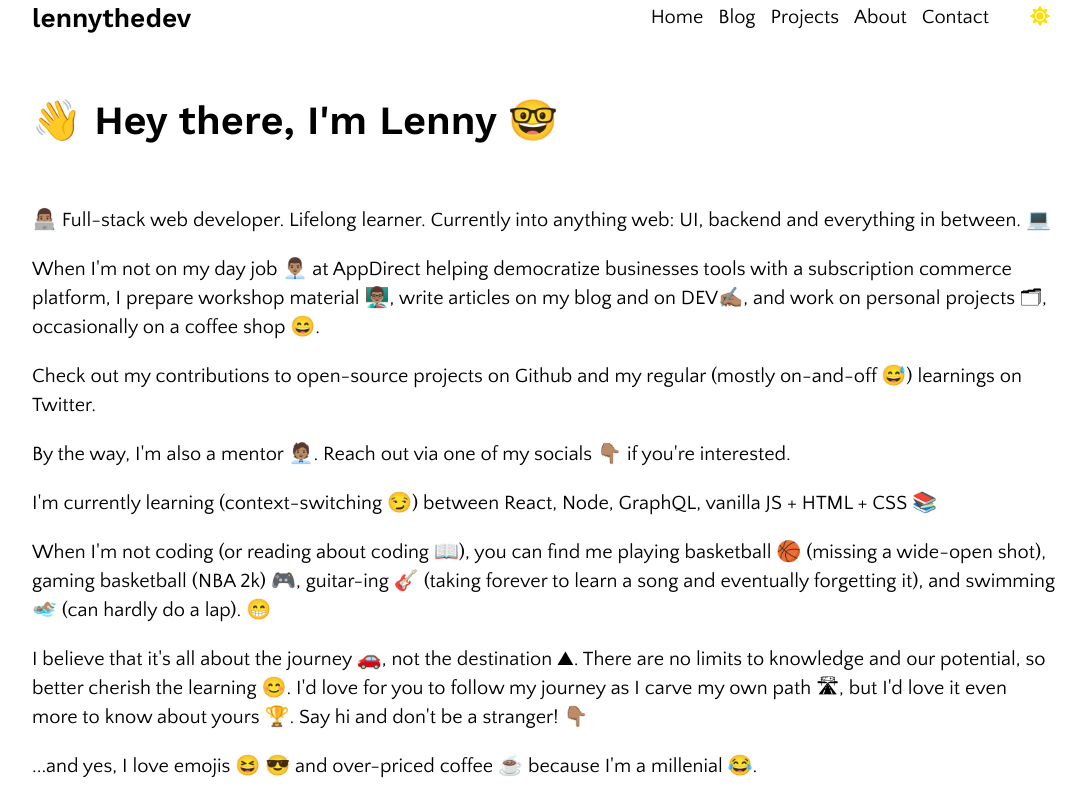
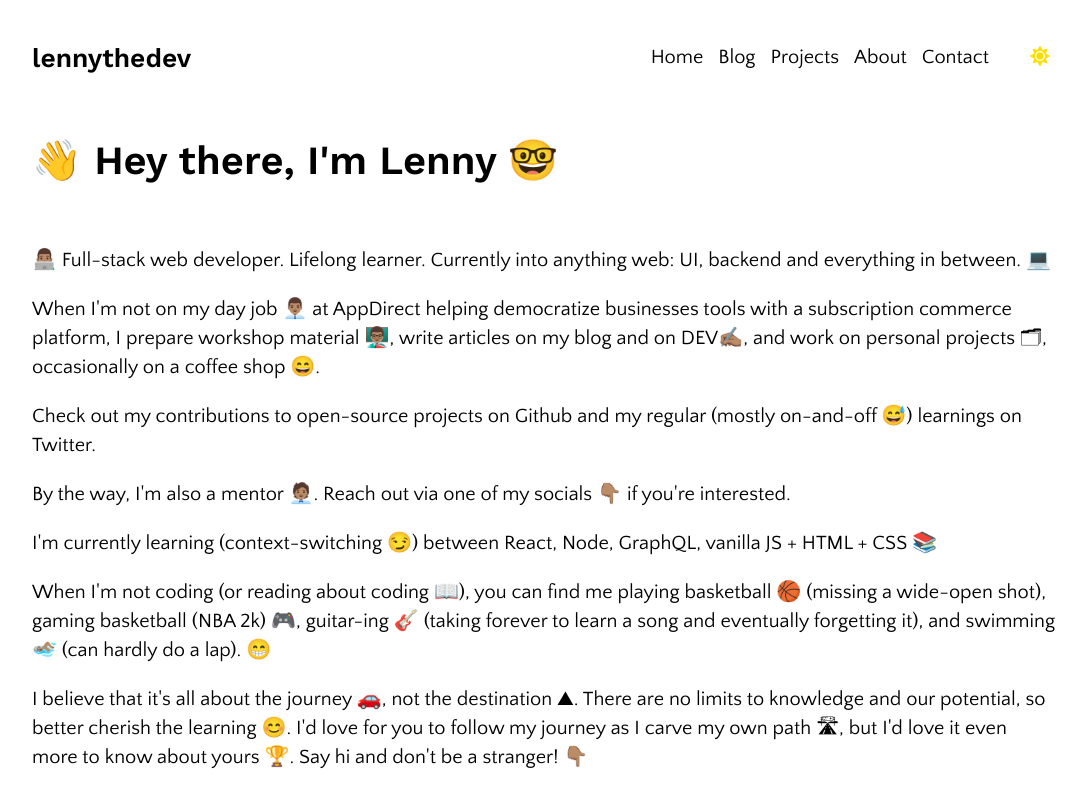
Before and after one commit to lenmorld/lennythedev, a Gatsby site: page / in a window 1280 px wide. Shown: the top 789 px of the page, without its empty margins (96-1183 px from the left). Built offline with nearby package versions, Linux system fonts and the light colour scheme; Gatsby itself is replaced by a stand-in of ours.

Commit message:
css header styles

```diff
--- a/src/styles/global.css
+++ b/src/styles/global.css
@@ -22,8 +22,8 @@ body {
 
 body {
     font-family: 'Quattrocento Sans', sans-serif;
-    max-width: 80%;
-    margin: 0 auto;
+    /* max-width: 80%; */
+    /* margin: 0 auto; */
 }
 
 /** theming **/
@@ -33,6 +33,28 @@ body {
     /* color: #393424; */
     color: var(--color-text);
     transition: background 0.6s ease;
+}
+
+header {
+    background-color: var(--color-background);
+    transition: background 0.6s ease;
+
+    position: sticky;
+    top: 0;
+    /* backgroundColor: 'var(--color-background)', */
+    z-index: 1; /* prevent blog elements from going on top */
+}
+
+header .max-width-container {
+    max-width: 80%;
+    margin: 0 auto;
+    padding: 2rem 2rem 0 2rem;
+}
+
+main {
+    min-height: 75vh;
+    max-width: 80%;
+    margin: 0 auto;
 }
 
 /* ---- from typography.js ---- */
```
